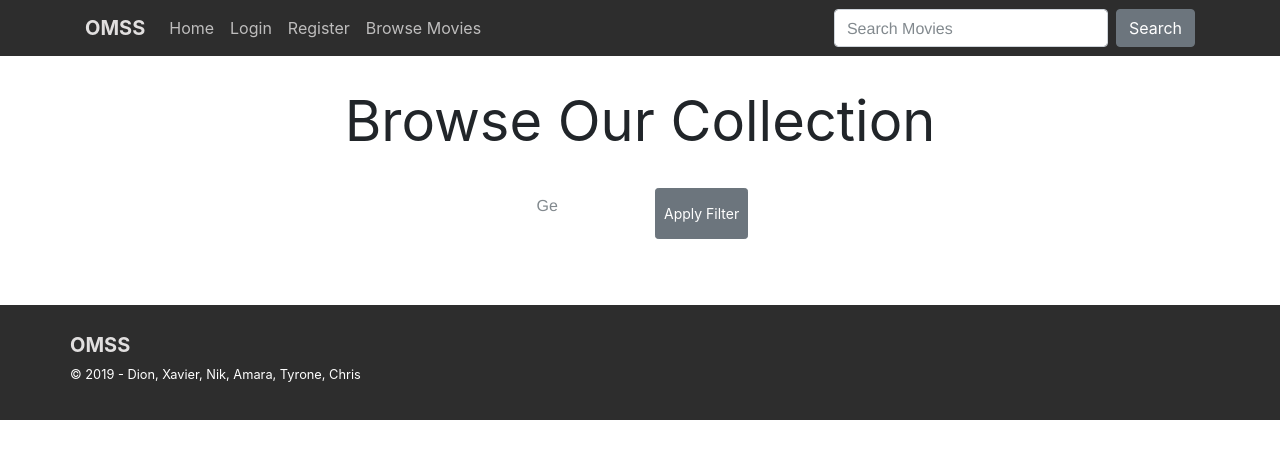
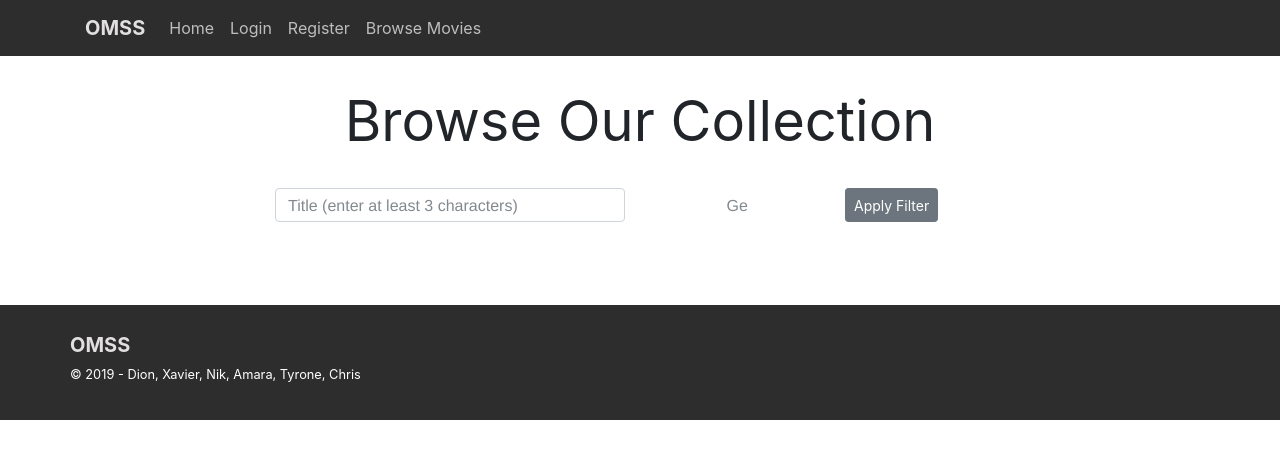
Before and after one commit to kingdion/isd-assignment, a Flask app: page /browse in a window 1280 px wide. Shown: the top 459 px of the page. Run offline with Flask 2, Linux system fonts and the light colour scheme; data that the repository does not hold is empty; some libraries are stand-ins or nearby versions.

Commit message:
search functionality works (i think)

```diff
--- a/app/routes.py
+++ b/app/routes.py
@@ -5,6 +5,7 @@ from functools import partial
 from .authentication import protected_view
 from .models import *
 from sqlalchemy import extract
+from operator import itemgetter
 
 routes = Blueprint("routes", __name__)
 
@@ -50,17 +51,28 @@ def do_get_genres():
 def do_get_movies_grid_html():
 
     movies = db.session.query(Movie)
+
     genres = request.form.getlist("genres[]")
     if (len(genres) > 0):
         movies = movies.filter(Movie.genres.any(Genre.id.in_(request.form.getlist("genres[]"))))
 
-    years = request.form.getlist("years[]")
-    if (len(years) > 0):
-        movies = movies.filter(extract("year", Movie.release_date).in_(request.form.getlist("years[]")))
+    movies = movies.order_by(Movie.title.asc(), Movie.release_date.desc()).all()
 
-    movies = movies.order_by(Movie.title.asc(), Movie.release_date.desc())\
-                   .paginate(int(request.form["page"]), int(request.form["amount"]), False)\
-                   .items
+    #moviesPaged = moviesQuery.paginate(int(request.form["page"]), int(request.form["amount"]), False).items
+
+    scoredMovies = []
+    searchString = request.form.get("title")
+    for movie in movies:
+        if searchString:
+            score = score_movie_title(movie.title, searchString)
+            if (score > 0):
+                scoredMovies.append((movie, score, movie.title))
+        else:
+            scoredMovies.append((movie, 1, movie.title))
+
+    if searchString:
+        scoredMovies.sort(key=itemgetter(2))
+        scoredMovies.sort(key=itemgetter(1), reverse=True)
 
     result = '<div class="movie-grid">'
     isStaff = False;
@@ -78,7 +90,10 @@ def do_get_movies_grid_html():
                      </a>\
                    </div>'
 
-    for movie in movies:
+    startIndex = int(request.form["page"]) * int(request.form["amount"])
+    endIndex = startIndex + int(request.form["amount"])
+    for movie, score, title in scoredMovies[startIndex : endIndex]:
+        print(score)
         result += '<div class="movie-cell" id="' + str(movie.id) + '"><img src="' + movie.thumbnail_src + '" alt="' + movie.title + '">'
         if (isStaff):
             result += '<div class="movie-buttons">\
@@ -97,6 +112,28 @@ def do_get_movies_grid_html():
         result += '<div class="movie-description">' + movie.title + '<br>(' + str(movie.release_date.year) + ')</div></div>'
 
     return jsonify({ "success": True, "gridHtml": result + "</div>" })
+
+def score_movie_title(title, searchTitle):
+    if title == searchTitle:
+        return 1
+
+    searchWords = set(searchTitle.split());
+    titleWords = set(title.split());
+
+    score = 0;
+
+    for searchWord in searchWords:
+        for titleWord in titleWords:
+            sWord = searchWord.lower()
+            tWord = titleWord.lower()
+            if sWord == tWord:
+                score += 1
+            elif (sWord in tWord and len(sWord) > 2) or (tWord in sWord and len(tWord) > 2):
+                score += 0.5
+
+    score = score / max(len(titleWords), len(searchWords))
+
+    return score if score < 1 else 0.99
 
 @routes.route("/add-movie")
 @protected_view_staff
--- a/app/static/css/browse.css
+++ b/app/static/css/browse.css
@@ -90,6 +90,6 @@
     font-size: 1rem;
 }
 
-#submit-btn {
-    height: 100%;
+#submit-btn, #title-input {
+    height: 34px;
 }
--- a/app/static/js/browse.js
+++ b/app/static/js/browse.js
@@ -6,6 +6,7 @@ $(document).ready(function() {
 
     $('#filters-form').submit(function(event) {
         event.preventDefault();
+        window.catalogue.currentPage = 0;
         update_movies_grid();
     });
 });
@@ -20,11 +21,12 @@ function catalogue() {
 function update_movies_grid() {
     var form = $('#filters-form');
     var data = form.serialize() + "&page=" + window.catalogue.currentPage + "&amount=" + window.catalogue.maxLoadedMovies;
+    $('#movies-container').css('opacity', 0);
     $.post(form.attr('action'), data, update_movies_grid_callback);
-    $('#movies-container').css('opacity', 0);
 }
 
 function update_movies_grid_callback(data) {
+    console.log('y num');
     if (data.success) {
         $('#movies-container').html(data.gridHtml);
 
--- a/app/templates/browse.html
+++ b/app/templates/browse.html
@@ -40,9 +40,12 @@
                         <form id="filters-form" class="form-horizontal" action="{{ url_for('routes.do_get_movies_grid_html') }}" method=POST>
                             <div class="form-group">
                                 <div class="row">
-                                    <div class="col-sm-4"></div>
+                                    <div class="col-sm-2"></div>
 
-                                    <!-- <label for="genres[]" class="col-sm-1 text-right left-vcentre-label">Genres</label> -->
+                                    <div class="col-sm-4">
+                                        <input id="title-input" type="text" class="form-control" name="title" placeholder="Title (enter at least 3 characters)" minlength="3">
+                                    </div>
+
                                     <select class="col-sm-2 js-example-placeholder-multiple" name="genres[]" multiple="multiple">
                                         {% for genre in genres %}
                                         <option value="{{ genre.id }}">{{ genre.name }}</option>
@@ -53,7 +56,7 @@
                                         <button id="submit-btn" type="submit" class="btn btn-secondary btn-sm" style="float:left;">Apply Filter</button>
                                     </div>
 
-                                    <div class="col-sm-3"></div>
+                                    <div class="col-sm-2"></div>
                                 </div>
                             </div>
                         </form>
--- a/app/templates/utilities.html
+++ b/app/templates/utilities.html
@@ -70,10 +70,10 @@
                 {% endif %}
             </ul>
 
-            <form class="form-inline my-2 my-lg-0">
-                <input class="form-control mr-sm-2" type="search" placeholder="Search Movies">
+            <!-- <form class="form-inline my-2 my-lg-0" action="" method=POST>
+                <input class="form-control mr-sm-2" type="search" placeholder="Search Movies" name="search-string">
                 <button class="btn btn-secondary my-2 my-sm-0" type="submit">Search</button>
-            </form>
+            </form> -->
         </div>
     </div>
 </nav>
```
